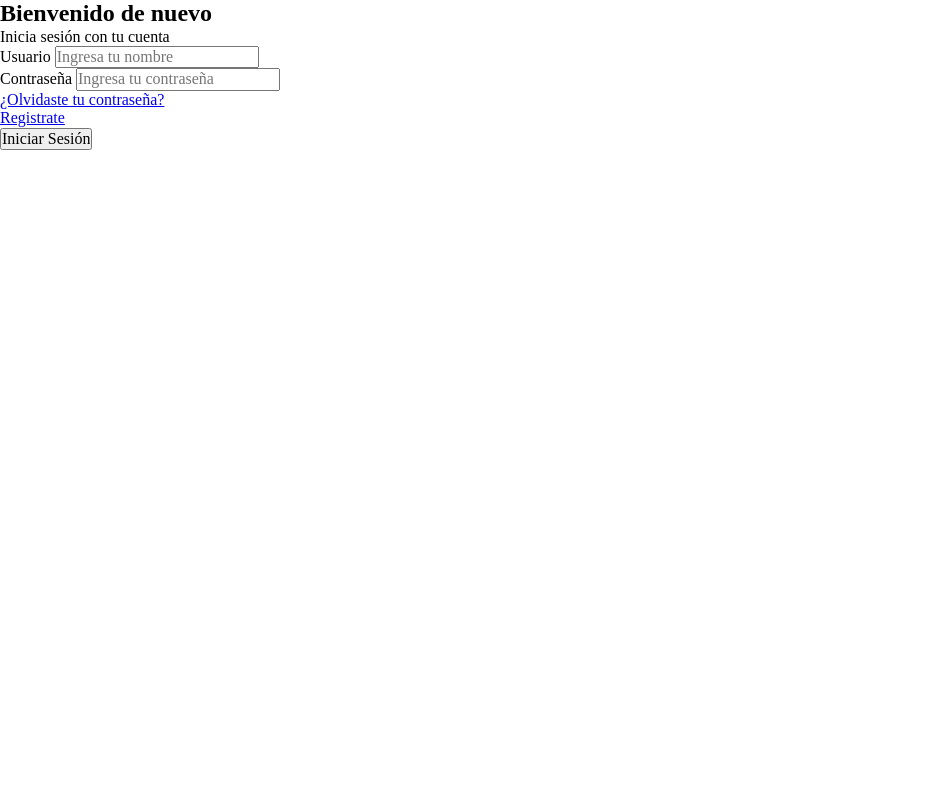
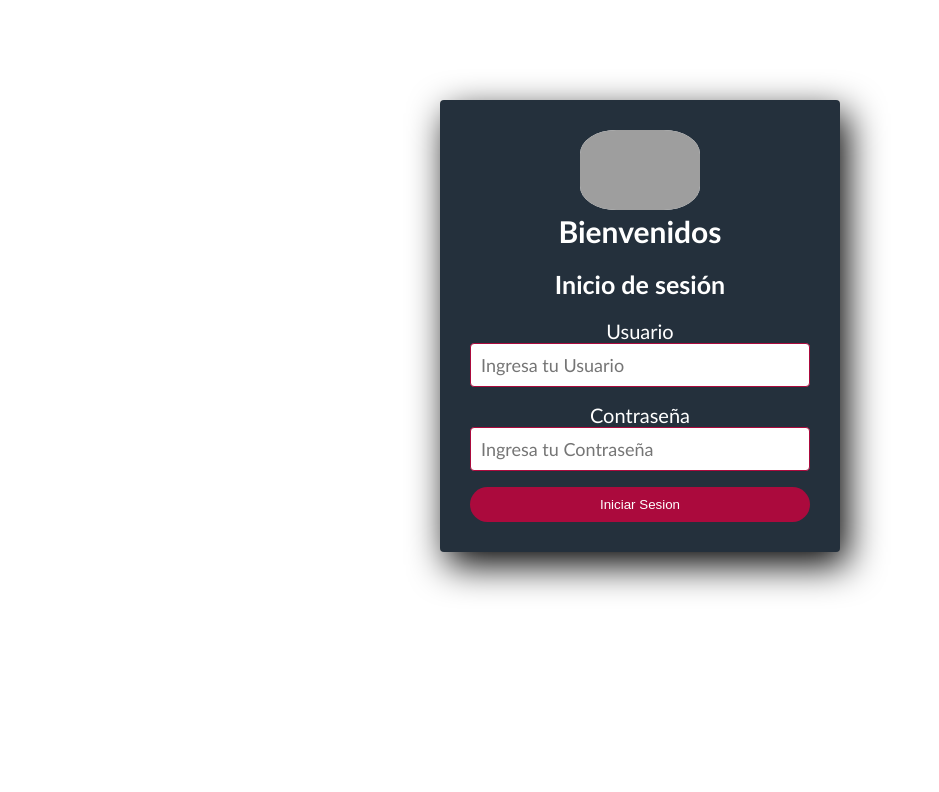
Before and after one commit to JosueHerreraR/trabajoparatodos.github.io, a PHP site: page /login.php in a window 1280 px wide. Shown: the top 792 px of the page, without its empty margins (0-939 px from the left). Before the commit the page ends 150 px from the top, so only its background shows below. Run offline with PHP 8.4, Linux system fonts and the light colour scheme; some libraries are stand-ins or nearby versions; grey boxes are pictures that could not be loaded.

Commit message:
Cambio de maquetacion

```diff
--- a/login.php
+++ b/login.php
@@ -1,47 +1,39 @@
-<html lang="es">
+<!DOCTYPE html>
+<html lang="en">
     <head>
-        <meta charset="utf-8">
+        <meta charset="UTF-8">
+        <meta name="autor" content="Abdiel Cen, Luis Chuc, Joel Herrera, Jose Poot y Wilfrido Puc"/>
+        <meta name="copyright" content=""/>
+        <meta name="description" content="Sistema de Control Escolar de Educacion Media Superior">
+        <link rel="icon" type="image/jpg" href="">
+        <meta http-equiv="X-UA-Compatible" content="IE=edge">
         <meta name="viewport" content="width=device-width, initial-scale=1.0">
-        <meta http-equiv="X-UA-Compatible" content="ie=edge">
-        <title>Inició de sección</title>
-        <link rel="preconnect" href="https://fonts.googleapis.com">
-        <link rel="preconnect" href="https://fonts.gstatic.com" crossorigin>
-        <link href="https://fonts.googleapis.com/css2?family=Quicksand:wght@400;700&display=swap" rel="stylesheet">
-        <link rel="stylesheet" href="css/normalize.css">
+        <title>Inicio de sección</title>
+        <link rel="shortcut icon" href="../img/icono_paems.jpg" type="image/x-icon">
+        <link rel="stylesheet" href="https://cdnjs.cloudflare.com/ajax/libs/font-awesome/5.11.2/css/all.min.css">
+        <link rel="stylesheet" href="css/estilos.css">
         <link rel="stylesheet" href="css/login.css">
-        <!-- <link rel="stylesheet" href="css/aviso_login.css"> -->
     </head>
+
     <body>
-        <div class="contenedor-formulario contenedor">
-            <div class="imagen-formulario">
+
+        <div class="container-form">
+            <div class="form-register">
+                <form action="controlador/controlador_validar.php" class="formulario" method="post">
+                    <img src="img/QROO.webp" class="avatar" alt="Avatar Image">
+                    <h2>Bienvenidos</h2>
+                    <h3>Inicio de sesión</h3>
+                        <?php
+                            include "modelo/conexion.php";
+                        ?>
+                    <label class="label" for="usuario">Usuario</label>
+                    <input name="usuario" id="usuario" class="controls" type="text" placeholder="Ingresa tu Usuario">
+                    <label class="label" for="contraseña">Contraseña</label>
+                    <input name="contraseña" id="input" class="controls" type="password" placeholder="Ingresa tu Contraseña">
+                    <input class="submit-btn" type="submit" value="Iniciar Sesion">
+                </form>
             </div>
-            <form class="formulario" method="post">
-                <div class="texto-formulario">
-                    <h2>Bienvenido de nuevo</h2>
-                    <p>Inicia sesión con tu cuenta</p>
-                </div>
-                <?php
-                    include "modelo/conexion.php";
-                    include "controlador/controlador_login.php";
-                ?>
-                <div class="input">
-                    <label for="usuario">Usuario</label>
-                    <input placeholder="Ingresa tu nombre" type="text" id="usuario" name="usuario">
-                </div>
-                <div class="input">
-                    <label for="contraseña">Contraseña</label>
-                    <input placeholder="Ingresa tu contraseña" type="password" id="input" name="password">
-                </div>
-                <div class="password-olvidada">
-                    <a href="#">¿Olvidaste tu contraseña?</a>
-                </div>
-                <div class="password-olvidada">
-                    <a href="registro_usuario.php">Registrate</a>
-                </div>
-                <div class="input">
-                    <input name="btningresar" type="submit" value="Iniciar Sesión">
-                </div>
-            </form>
         </div>
+
     </body>
 </html>
```
